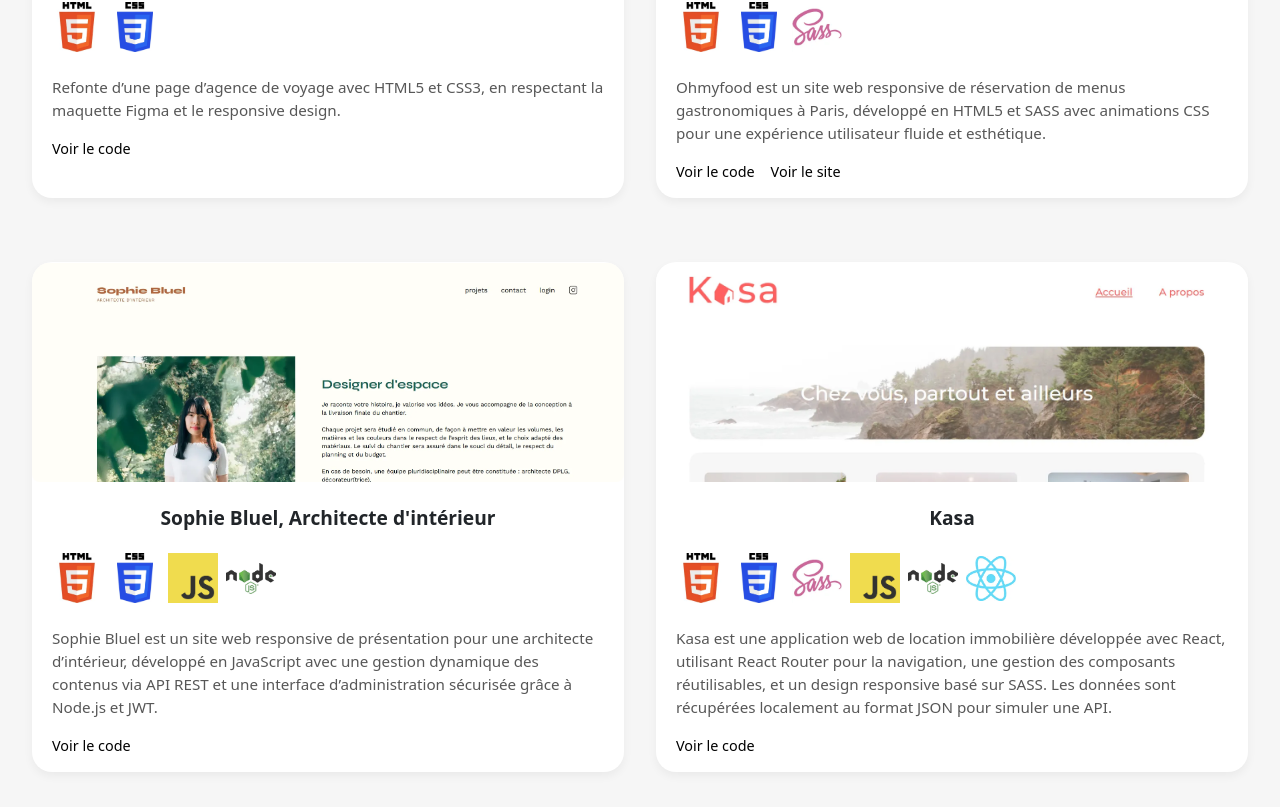
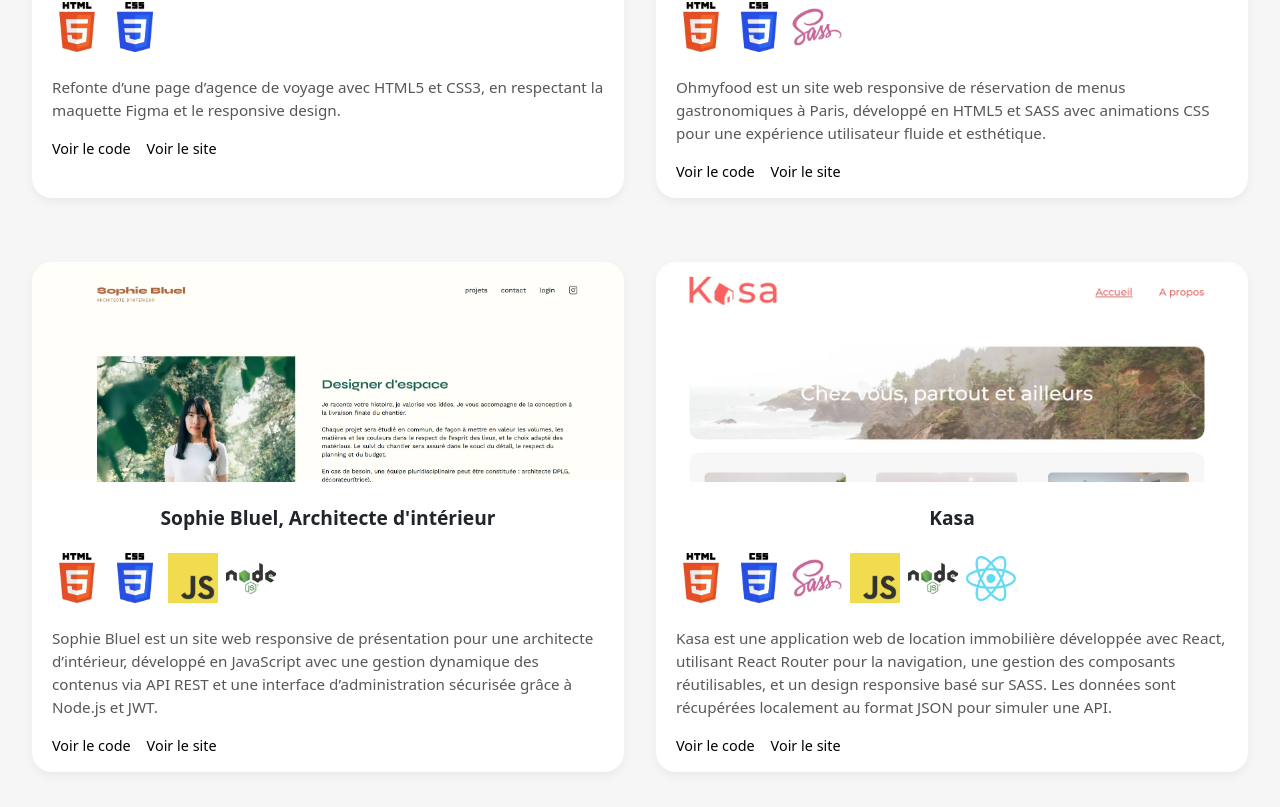
Before and after one commit to Allix35/portfolio, a React (Vite) app: page / in a window 1280 px wide. Shown: the part 1653-2460 px from the top of the page. Built offline with nearby package versions, Linux system fonts and the light colour scheme.

Commit message:
Ajout des liens vers les sites réalisés

```diff
--- a/src/data/projects.js
+++ b/src/data/projects.js
@@ -22,6 +22,8 @@
     description: "Refonte d’une page d’agence de voyage avec HTML5 et CSS3, en respectant la maquette Figma et le responsive design.",
     image: bookiImage,
     github: "https://github.com/Allix35/Booki",
+    live: "https://allix35.github.io/Booki/",
+
   },
   {
     title: "Ohmyfood",
@@ -46,6 +48,7 @@
     description: "Sophie Bluel est un site web responsive de présentation pour une architecte d’intérieur, développé en JavaScript avec une gestion dynamique des contenus via API REST et une interface d’administration sécurisée grâce à Node.js et JWT.",
     image: sophiebluelImage,
     github: "https://github.com/Allix35/Portfolio-architecte-Sophie-Bluel",
+    live: "https://allix35.github.io/Portfolio-architecte-Sophie-Bluel/",
   },
   {
     title: "Kasa",
@@ -60,6 +63,7 @@
     description: "Kasa est une application web de location immobilière développée avec React, utilisant React Router pour la navigation, une gestion des composants réutilisables, et un design responsive basé sur SASS. Les données sont récupérées localement au format JSON pour simuler une API.",
     image: kasaImage,
     github: "https://github.com/Allix35/Kasa",
+    live: "https://allix35.github.io/Kasa/",
   },
   {
     title: "Argent Bank",
@@ -76,6 +80,7 @@
     description: "Argent Bank est une application bancaire fullstack développée avec React, Redux et Sass. L’authentification est sécurisée via JWT, les données sont échangées via une API REST documentée avec Swagger. L’interface responsive permet aux utilisateurs de consulter leurs comptes, leurs transactions, et de modifier leurs informations personnelles.",
     image: argentbankImage,
     github: "https://github.com/Allix35/ArgentBank-Frontend",
+    live: "https://allix35.github.io/ArgentBank-Backend/",
   }
 ];
 
```
